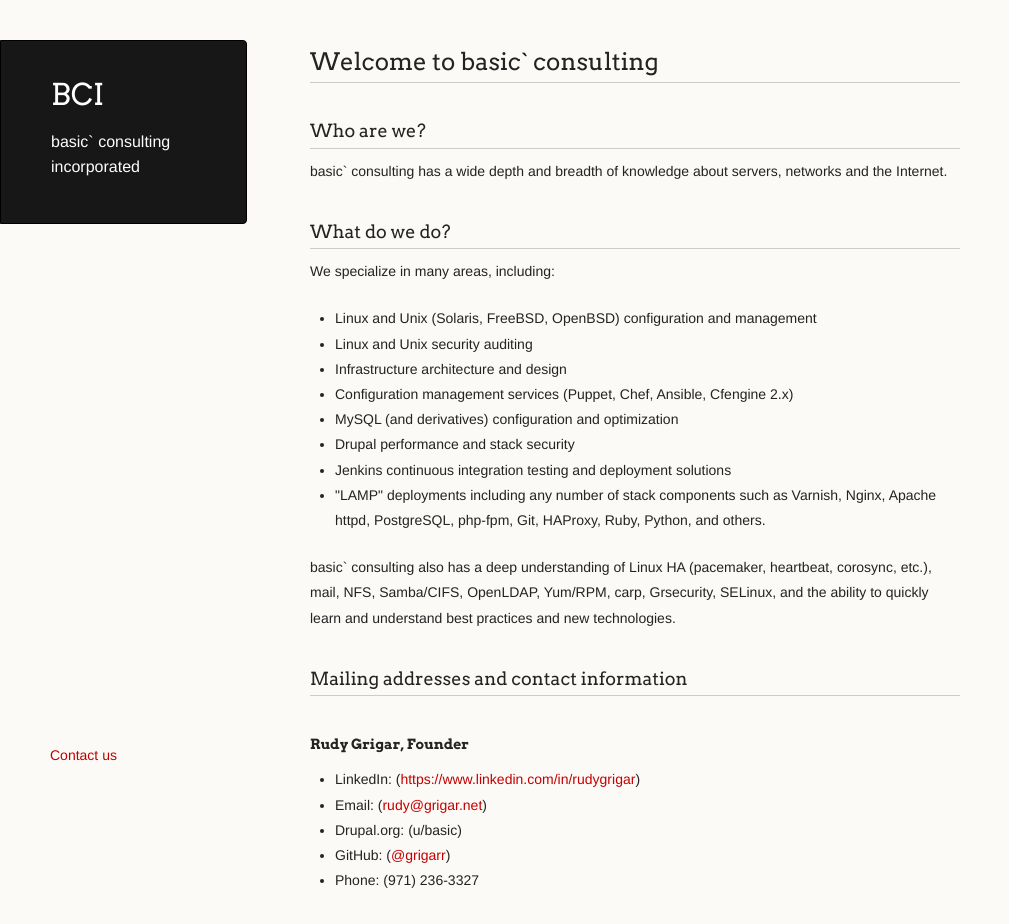
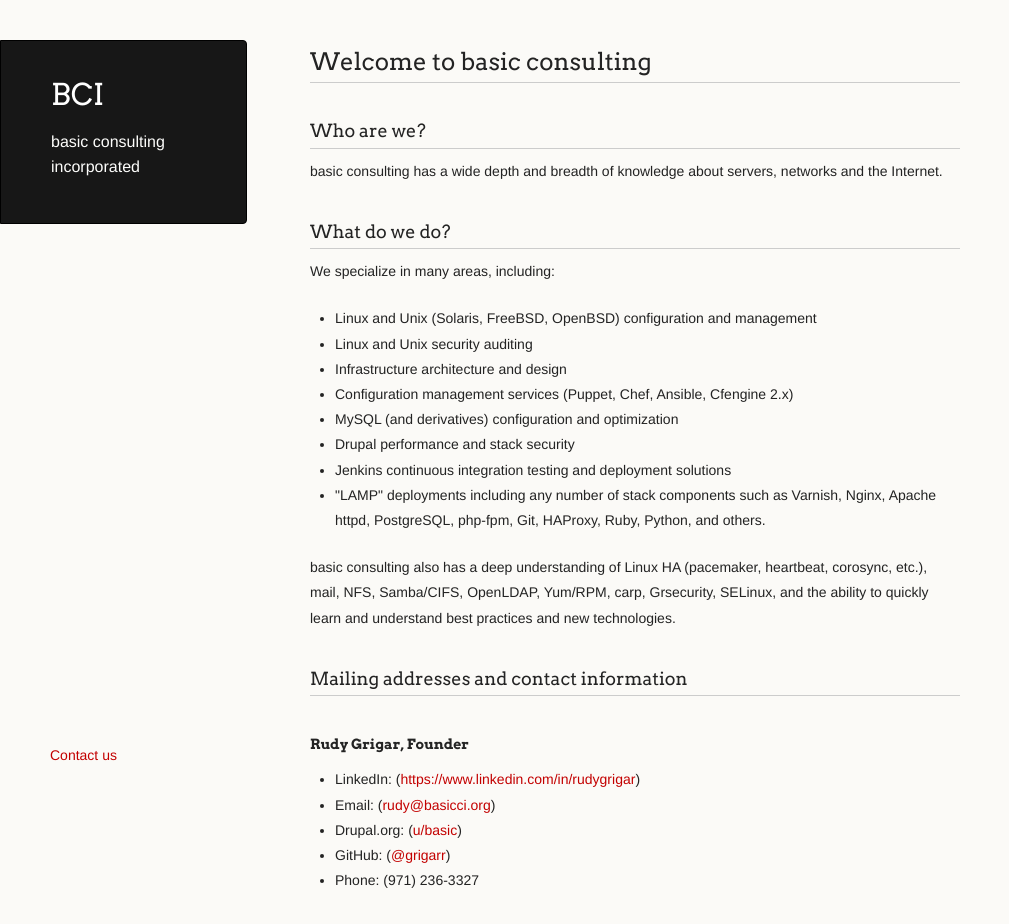
Before and after one commit to basic-ci/basic-ci.github.io, a plain HTML site: page index.html in a window 1280 px wide. Shown: the whole page, without its empty margins (0-1009 px from the left). Drawn offline with Linux system fonts and the light colour scheme.

Commit message:
Update index.html

```diff
--- a/index.html
+++ b/index.html
@@ -3,7 +3,7 @@
   <head>
     <meta charset="utf-8">
     <meta http-equiv="X-UA-Compatible" content="chrome=1">
-    <title>basic` consulting inc.</title>
+    <title>basic consulting inc.</title>
 
     <link rel="stylesheet" href="stylesheets/styles.css">
     <link rel="stylesheet" href="stylesheets/github-light.css">
@@ -17,16 +17,16 @@
     <div class="wrapper">
       <header>
         <h1 class="header">BCI</h1>
-        <p class="header">basic` consulting incorporated</p>
+        <p class="header">basic consulting incorporated</p>
       </header>
       <section>
         <h2>
-<a id="welcome-to-basic-consulting" class="anchor" href="#welcome-to-basic-consulting" aria-hidden="true"><span class="octicon octicon-link"></span></a>Welcome to basic` consulting</h2>
+<a id="welcome-to-basic-consulting" class="anchor" href="#welcome-to-basic-consulting" aria-hidden="true"><span class="octicon octicon-link"></span></a>Welcome to basic consulting</h2>
 
 <h3>
 <a id="who-are-we" class="anchor" href="#who-are-we" aria-hidden="true"><span class="octicon octicon-link"></span></a>Who are we?</h3>
 
-<p>basic` consulting has a wide depth and breadth of knowledge about servers, networks and the Internet.</p>
+<p>basic consulting has a wide depth and breadth of knowledge about servers, networks and the Internet.</p>
 
 <h3>
 <a id="what-do-we-do" class="anchor" href="#what-do-we-do" aria-hidden="true"><span class="octicon octicon-link"></span></a>What do we do?</h3>
@@ -44,7 +44,7 @@
 <li>"LAMP" deployments including any number of stack components such as Varnish, Nginx, Apache httpd, PostgreSQL, php-fpm, Git, HAProxy, Ruby, Python, and others.</li>
 </ul>
 
-<p>basic` consulting also has a deep understanding of Linux HA (pacemaker, heartbeat, corosync, etc.), mail, NFS, Samba/CIFS, OpenLDAP, Yum/RPM, carp, Grsecurity, SELinux, and the ability to quickly learn and understand best practices and new technologies.</p>
+<p>basic consulting also has a deep understanding of Linux HA (pacemaker, heartbeat, corosync, etc.), mail, NFS, Samba/CIFS, OpenLDAP, Yum/RPM, carp, Grsecurity, SELinux, and the ability to quickly learn and understand best practices and new technologies.</p>
 
 <h3>
 <a id="mailing-addresses-and-contact-information" class="anchor" href="#mailing-addresses-and-contact-information" aria-hidden="true"><span class="octicon octicon-link"></span></a>Mailing addresses and contact information</h3>
@@ -54,14 +54,14 @@
 
 <ul>
 <li>LinkedIn: (<a href="https://www.linkedin.com/in/rudygrigar">https://www.linkedin.com/in/rudygrigar</a>)</li>
-<li>Email: (<a href="mailto:rudy@grigar.net">rudy@grigar.net</a>)</li>
-<li>Drupal.org: (<a href="https://www.drupal.org/u/basic"></a>u/basic</a>)</li>
+<li>Email: (<a href="mailto:rudy@basicci.org">rudy@basicci.org</a>)</li>
+<li>Drupal.org: (<a href="https://www.drupal.org/u/basic">u/basic</a>)</li>
 <li>GitHub: (<a href="https://github.com/grigarr" class="user-mention">@grigarr</a>)</li>
 <li>Phone: (971) 236-3327</li>
 </ul>
       </section>
       <footer>
-        <p><small><a href="mailto:rudy@grigar.net">Contact us</a></small></p>
+        <p><small><a href="mailto:rudy@basicci.org">Contact us</a></small></p>
       </footer>
     </div>
     <!--[if !IE]><script>fixScale(document);</script><![endif]-->
```
